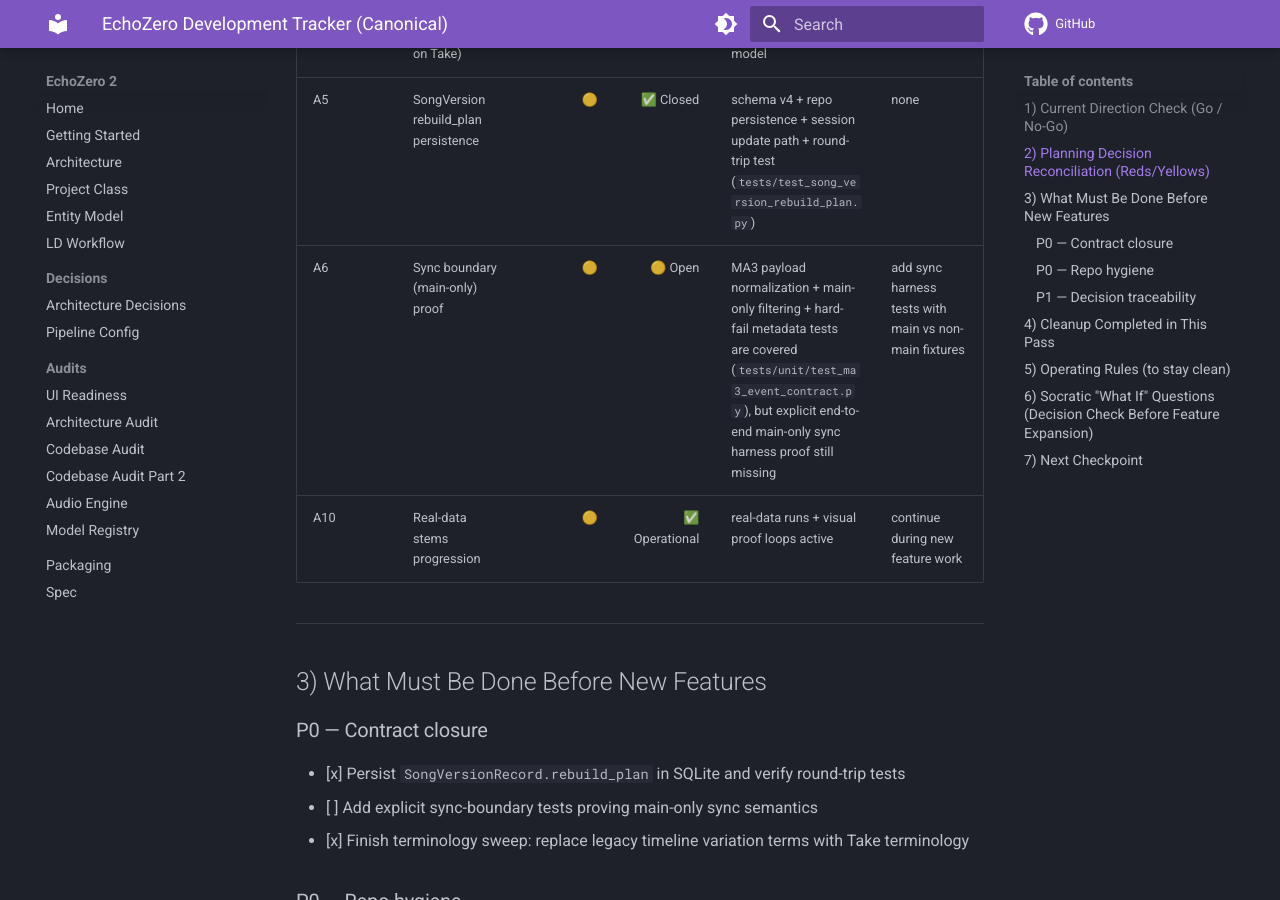
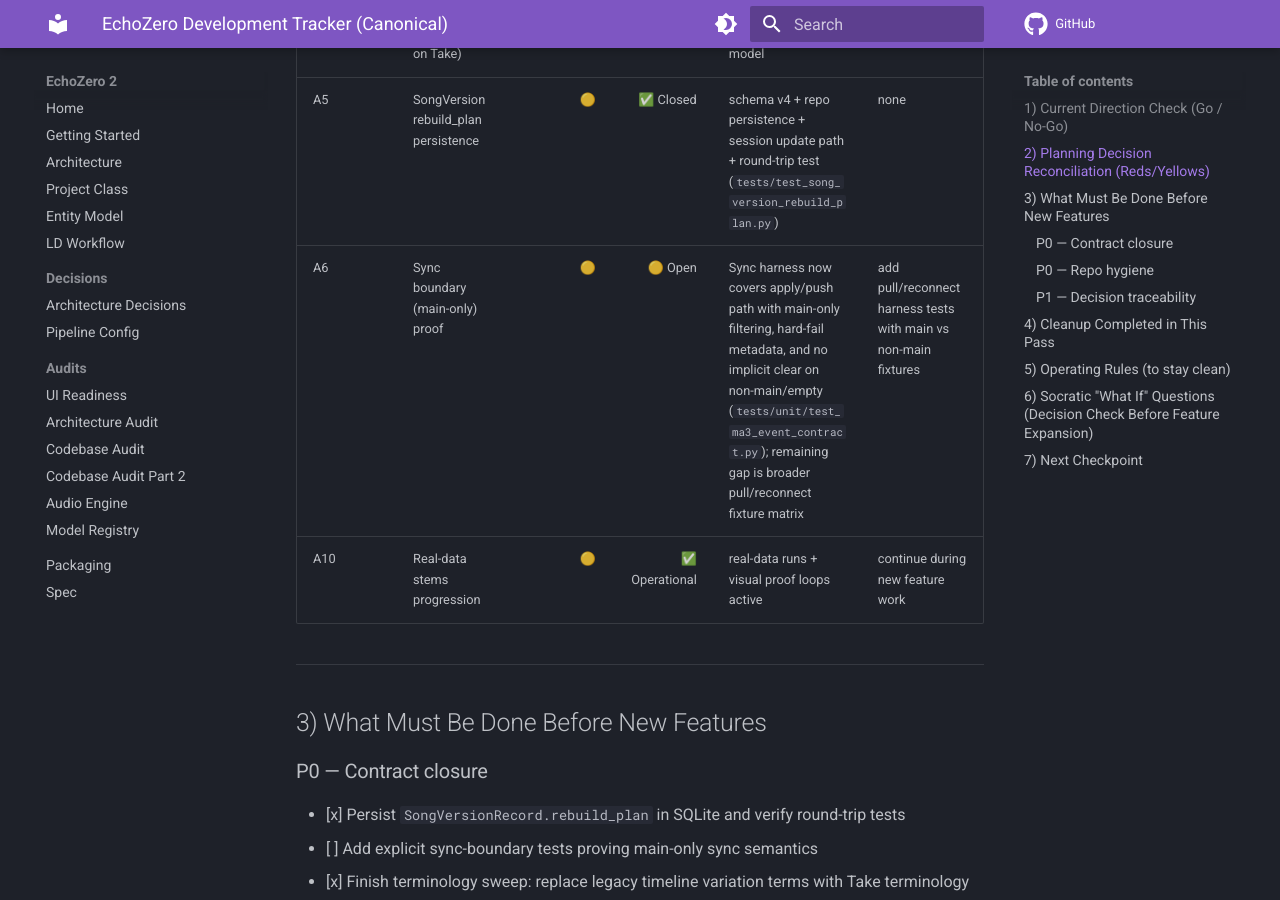
Before and after one commit to gdennen0/EchoZero, an MkDocs documentation site: the page built from docs/DEVELOPMENT-TRACKER.md, in a window 1280 px wide and 900 px high, scrolled down 1186 px. Built offline with MkDocs 1.6.1 and Material for MkDocs 9.7.7, drawn with Linux system fonts in a browser that asks for light colours; comment, search, counter and statistics services are not loaded.

Commit message:
Update tracker with sync harness progress and remaining A6 gap

```diff
--- a/docs/DEVELOPMENT-TRACKER.md
+++ b/docs/DEVELOPMENT-TRACKER.md
@@ -30,7 +30,7 @@ Reference baseline: `docs/DISTILLATION-CONFORMANCE-AUDIT-2026-04-04.md`
 | A7 | FEEL contract drift / magic numbers | 🔴 | ✅ Closed (baseline) | `tests/ui/test_timeline_feel_contract.py` green | keep FEEL as required gate for UI changes |
 | A9 | Legacy terminology drift (now standardizing on Take) | 🔴 | ✅ Closed | Documentation updated to use Take terminology for timeline variation model | keep this as an ongoing docs hygiene check |
 | A5 | SongVersion rebuild_plan persistence | 🟡 | ✅ Closed | schema v4 + repo persistence + session update path + round-trip test (`tests/test_song_version_rebuild_plan.py`) | none |
-| A6 | Sync boundary (main-only) proof | 🟡 | 🟡 Open | MA3 payload normalization + main-only filtering + hard-fail metadata tests are covered (`tests/unit/test_ma3_event_contract.py`), but explicit end-to-end main-only sync harness proof still missing | add sync harness tests with main vs non-main fixtures |
+| A6 | Sync boundary (main-only) proof | 🟡 | 🟡 Open | Sync harness now covers apply/push path with main-only filtering, hard-fail metadata, and no implicit clear on non-main/empty (`tests/unit/test_ma3_event_contract.py`); remaining gap is broader pull/reconnect fixture matrix | add pull/reconnect harness tests with main vs non-main fixtures |
 | A10 | Real-data stems progression | 🟡 | ✅ Operational | real-data runs + visual proof loops active | continue during new feature work |
 
 ---
```
